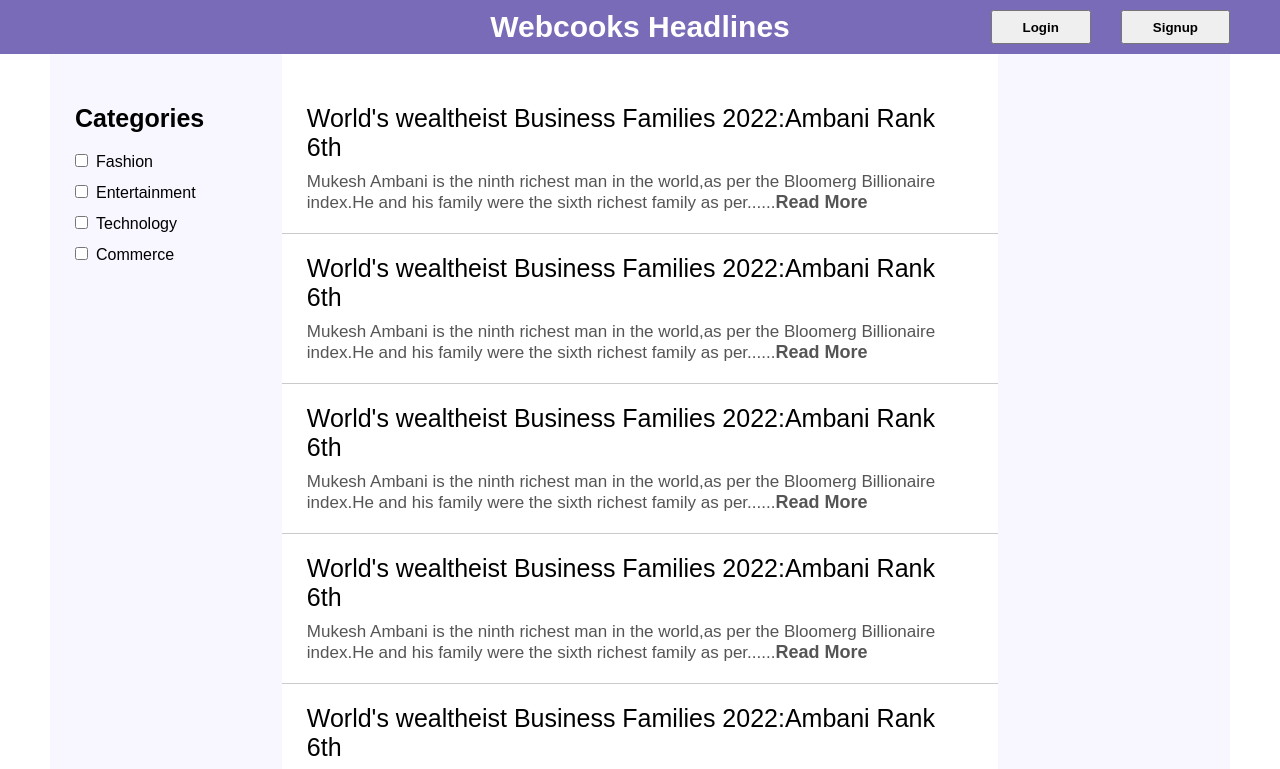
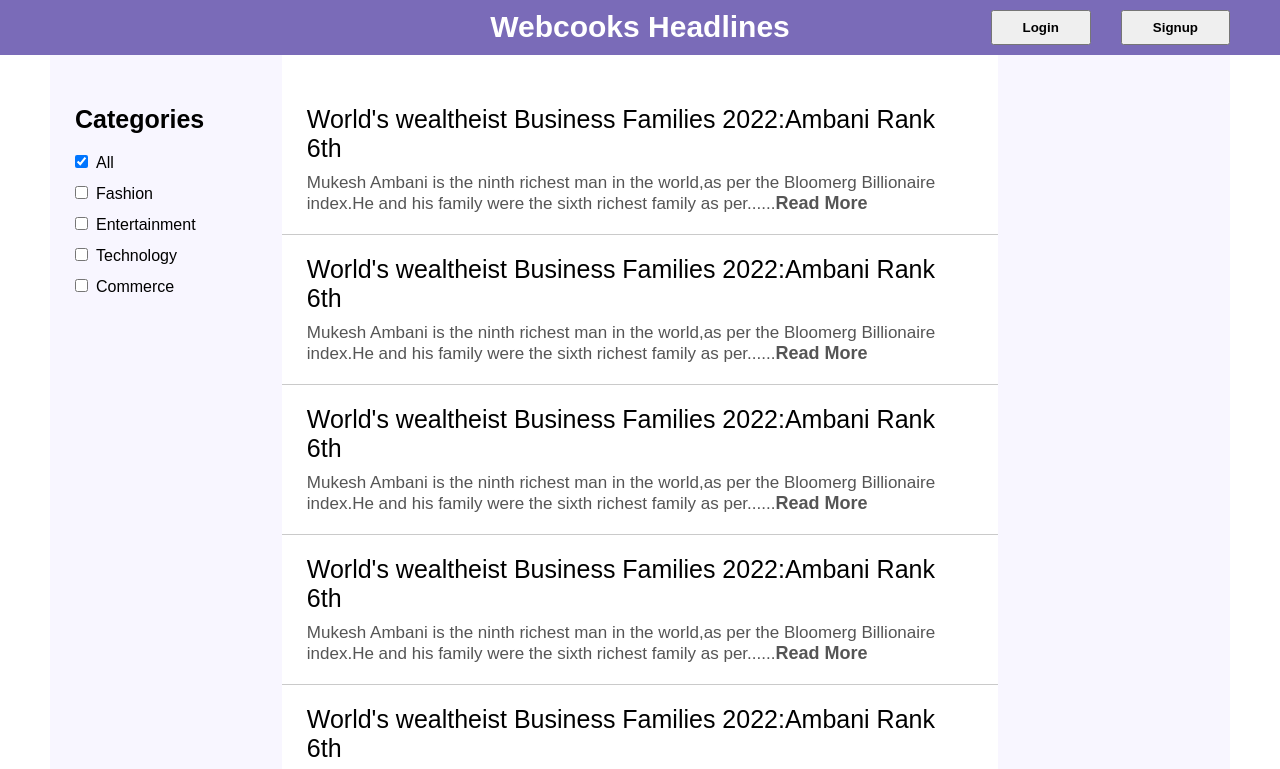
Before and after one commit to cyberbuddy-manas/news-project, a plain HTML site: page index.html in a window 1280 px wide. Shown: the top 769 px of the page. Drawn offline with Linux system fonts and the light colour scheme.

Commit message:
interlinking pages

```diff
--- a/index.html
+++ b/index.html
@@ -22,11 +22,11 @@
     <header>
         <div></div>
         <div>
-            <h1>Webcooks Headlines</h1>
+            <h1><a href="./index.html">Webcooks Headlines</a></h1>
         </div>
-        <div>
-            <button>Login</button>
-            <button>Signup</button>
+        <div class="auth">
+            <a href="./login/index.html"><button>Login</button></a>
+            <a href="./signup/index.html"><button>Signup</button></a>
         </div>
         <i onclick="menuUnhide()" class="fas fa-bars"></i>
     </header>
@@ -35,14 +35,15 @@
             <i onclick="menuHide()" class="fa-solid fa-rectangle-xmark"></i>
         </div>
         <div>
-            <button>Login</button>
-            <button>Signup</button>
+            <a href="./login/index.html"><button>Login</button></a>
+            <a href="./signup/index.html"><button>Signup</button></a>
         </div>
     </section>
     <section class="main-container">
         <aside class="left">
             <h1>Categories</h1>
             <ul>
+                <li><input type="checkbox" id="All" checked="true"><label for="All">All</label></li>
                 <li><input type="checkbox" id="Fashion"><label for="Fashion">Fashion</label></li>
                 <li><input type="checkbox" id="Entertainment"><label for="Entertainment">Entertainment</label></li>
                 <li><input type="checkbox" id="Technology"><label for="Technology">Technology</label></li>
--- a/login/style.css
+++ b/login/style.css
@@ -6,7 +6,7 @@
 
 a {
     text-decoration: none;
-    color: #7A6BB8;
+    color: inherit;
 }
 
 header {
@@ -27,14 +27,14 @@ header div:nth-child(2) h1 {
     text-align: center;
 }
 
-header div:nth-child(3) {
+header div.auth {
     display: flex;
     gap: 30px;
     justify-content: end;
 }
 
-header div:nth-child(3) button {
-    padding: 0px 30px;
+header div.auth button {
+    padding: 8px 30px;
     font-weight: bold;
 }
 
@@ -144,6 +144,7 @@ section.main-container main div label {
 
 section.main-container a {
     font-size: 18px;
+    color: #7A6BB8;
 }
 
 section.main-container a.crt-acc {
@@ -175,7 +176,7 @@ section.main-container a.crt-acc {
 }
 
 @media (max-width: 700px) {
-    header div:nth-child(3) {
+    header div.auth {
         display: none;
     }
 
--- a/signup/style.css
+++ b/signup/style.css
@@ -6,7 +6,7 @@
 
 a {
     text-decoration: none;
-    color: #7A6BB8;
+    color: inherit;
 }
 
 header {
@@ -27,14 +27,14 @@ header div:nth-child(2) h1 {
     text-align: center;
 }
 
-header div:nth-child(3) {
+header div.auth {
     display: flex;
     gap: 30px;
     justify-content: end;
 }
 
-header div:nth-child(3) button {
-    padding: 0px 30px;
+header div.auth button {
+    padding: 8px 30px;
     font-weight: bold;
 }
 
@@ -144,6 +144,7 @@ section.main-container main div label {
 
 section.main-container a {
     font-size: 18px;
+    color: #7A6BB8;
 }
 
 section.main-container div.login {
@@ -176,7 +177,7 @@ section.main-container div.login {
 }
 
 @media (max-width: 700px) {
-    header div:nth-child(3) {
+    header div.auth {
         display: none;
     }
 
--- a/style.css
+++ b/style.css
@@ -2,6 +2,11 @@
     margin: 0;
     padding: 0;
     font-family: Arial, Helvetica, sans-serif;
+}
+
+a {
+    text-decoration: none;
+    color: inherit;
 }
 
 header {
@@ -22,14 +27,14 @@ header div:nth-child(2) h1 {
     text-align: center;
 }
 
-header div:nth-child(3) {
+header div.auth {
     display: flex;
     gap: 30px;
     justify-content: end;
 }
 
-header div:nth-child(3) button {
-    padding: 0px 30px;
+header div.auth button {
+    padding: 8px 30px;
     font-weight: bold;
 }
 
@@ -177,7 +182,7 @@ section.main-container main div.news-compo hr {
 }
 
 @media (max-width: 700px) {
-    header div:nth-child(3) {
+    header div.auth {
         display: none;
     }
 
```
Also changed, not shown: login/index.html (+4 -4 lines), signup/index.html (+3 -3 lines), signup/main.js (+7 -0 lines).
